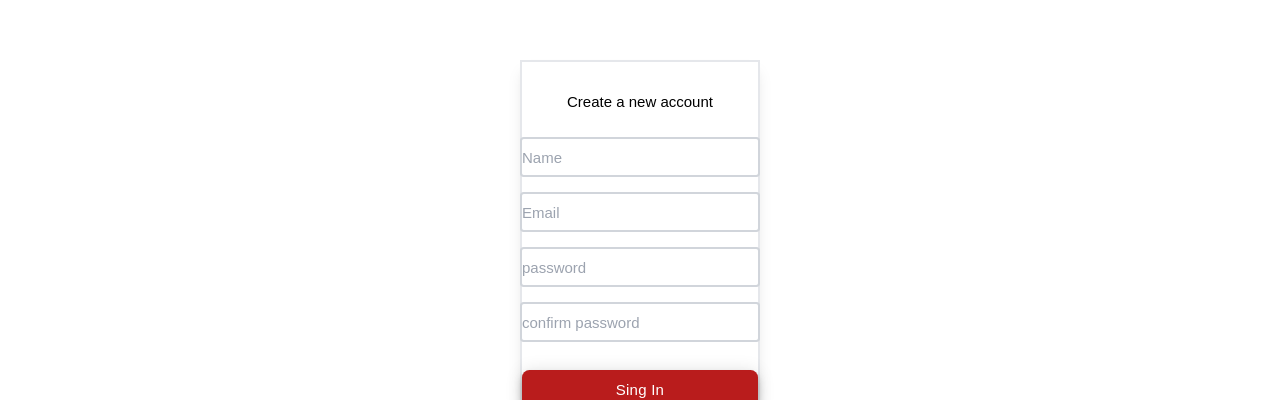
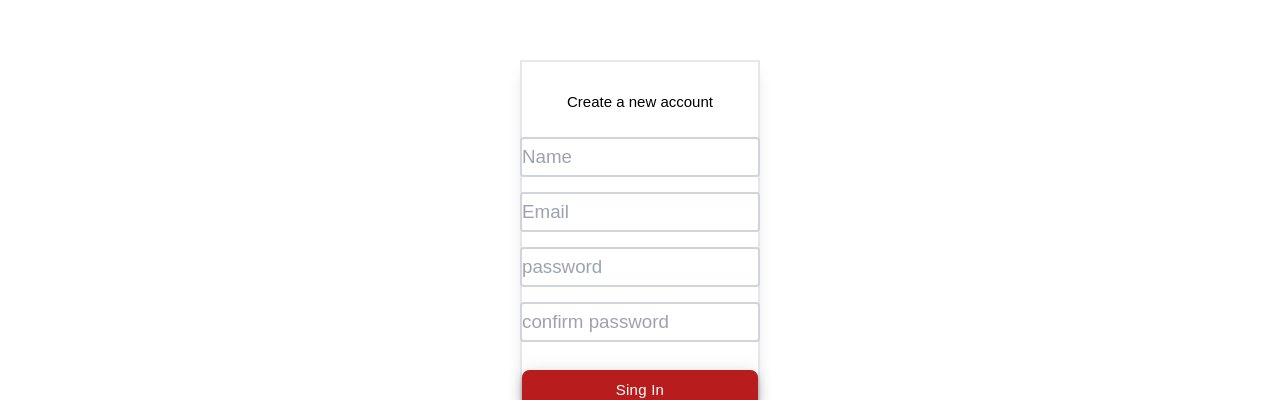
Before and after one commit to Vilnoiuandrei/project-x, a React (Vite) app: page /singUp in a window 1280 px wide. Shown: the part 159-559 px from the top of the page. Built offline with nearby package versions, Linux system fonts and the light colour scheme; a web font is replaced by a local one.

Commit message:
no more zoom in

```diff
--- a/src/components/Input.tsx
+++ b/src/components/Input.tsx
@@ -23,7 +23,7 @@ function Input({
       type={type}
       value={value}
       onChange={onChange}
-      className="mb-6  h-16 w-96 rounded-md border-2 border-gray-300 text-2xl"
+      className="mb-6  h-16 w-96 rounded-md border-2 border-gray-300 text-3xl"
     />
   );
 }
--- a/src/components/Search.tsx
+++ b/src/components/Search.tsx
@@ -40,13 +40,13 @@ function Search({
   }, [inputEl]);
 
   return (
-    <div className="flex  h-14 items-center justify-center bg-red-800 text-lg md:h-20 md:text-2xl">
+    <div className="flex  h-20 items-center justify-center bg-red-800 text-lg md:h-20 md:text-2xl">
       <SelectManufacturer
         manufacturer={manufacturer}
         setManufacturer={setManufacturer}
       />
       <input
-        className=" ml-5 h-10 w-80 rounded-lg border-2 bg-gray-200 text-red-800 md:h-14 md:w-96"
+        className=" ml-5 h-12 w-80 rounded-lg border-2 bg-gray-200 text-3xl text-red-800 md:h-14 md:w-96"
         id="search"
         placeholder="Search car model.."
         type="text"
@@ -64,7 +64,7 @@ function SelectManufacturer({
   return (
     <div>
       <select
-        className="h-10 rounded-lg border-2 bg-gray-200  md:h-14 md:w-96"
+        className="h-12 rounded-lg border-2 bg-gray-200  md:h-14 md:w-96"
         id="select"
         value={manufacturer}
         onChange={(e) => {
```
